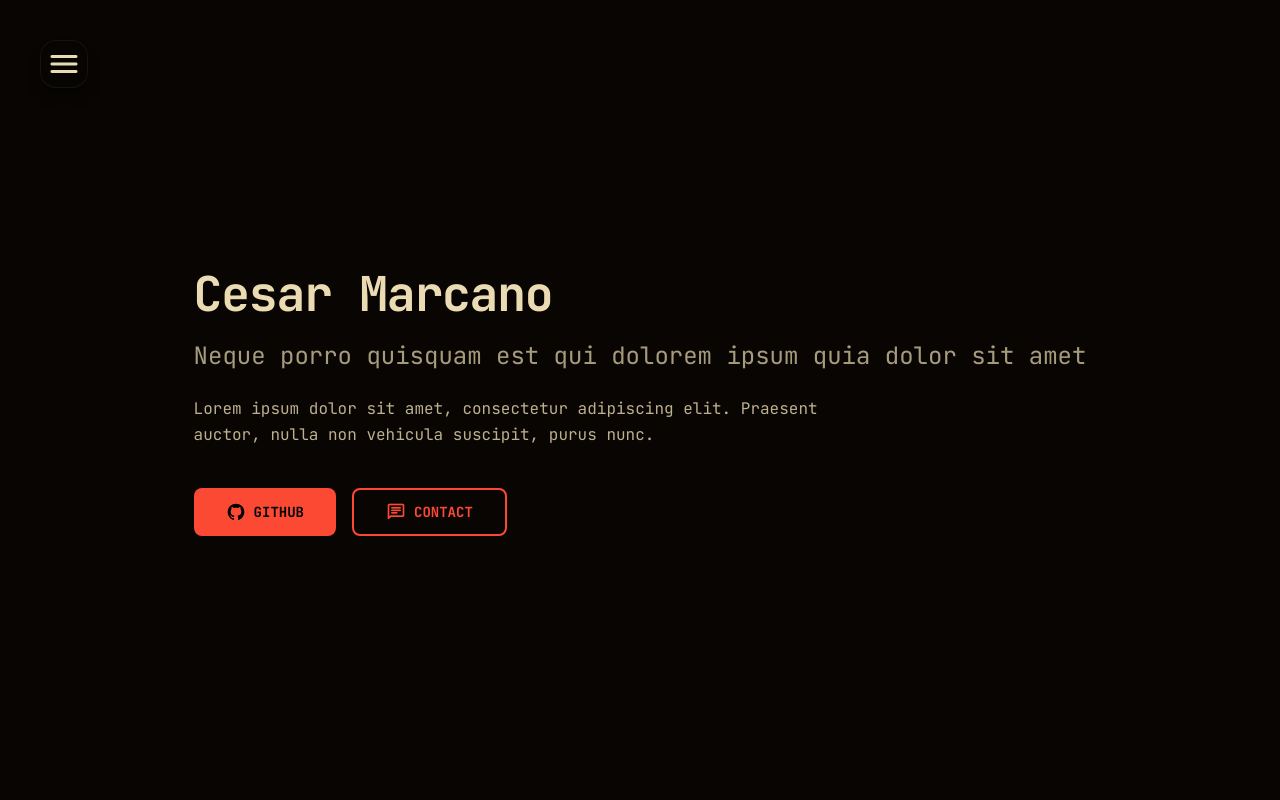
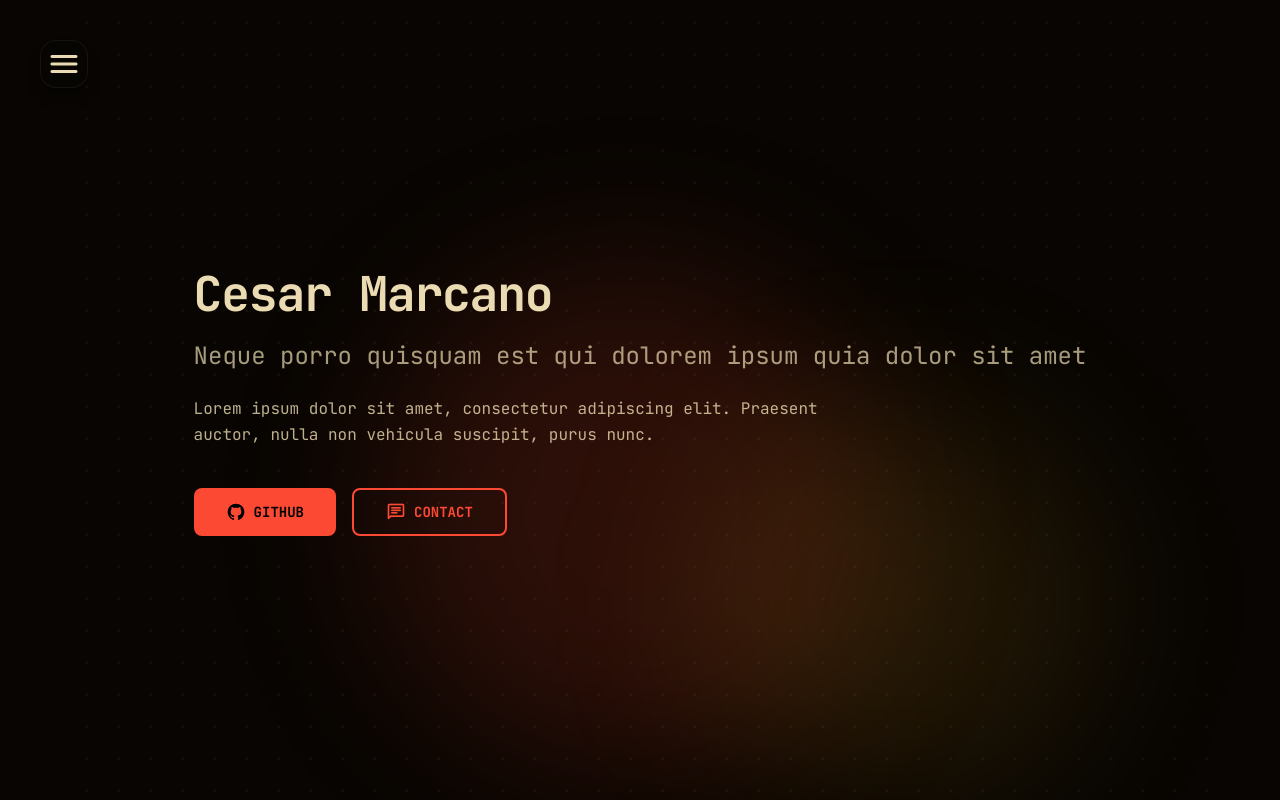
Before and after one commit to SirCesarium/portfolio, a Next.js app: page / in a window 1280 px wide. Shown: the top 800 px of the page. Built offline with nearby package versions, Linux system fonts and the light colour scheme.

Commit message:
feat: add grid overlay and spotlight orbs to hero section

```diff
--- a/app/page.tsx
+++ b/app/page.tsx
@@ -14,13 +14,19 @@ export default function Home() {
   return (
     <main className="flex flex-1 flex-col items-center px-6 sm:px-16">
       <NavigationDrawer items={navItems} />
-      <header id="home" className="flex w-full h-screen flex-col items-center justify-center">
-        <div>
+      <header
+        id="home"
+        className="relative flex w-full h-screen flex-col items-center justify-center"
+      >
+        <div className="hero-grid pointer-events-none absolute inset-0" />
+        <div className="hero-spotlight hero-spotlight--primary" />
+        <div className="hero-spotlight hero-spotlight--secondary" />
+        <div className="relative z-10">
           <Typography variant="h1">Cesar Marcano</Typography>
 
-        <Typography variant="lead" className="mt-4">
-          Neque porro quisquam est qui dolorem ipsum quia dolor sit amet
-        </Typography>
+          <Typography variant="lead" className="mt-4">
+            Neque porro quisquam est qui dolorem ipsum quia dolor sit amet
+          </Typography>
 
           <Typography variant="body" className="mt-6 max-w-2xl text-text/70">
             Lorem ipsum dolor sit amet, consectetur adipiscing elit. Praesent
@@ -28,8 +34,14 @@ export default function Home() {
           </Typography>
 
           <div className="mt-10 flex flex-col gap-4 sm:flex-row">
-            <Button href="#" icon={<Github />}>GITHUB</Button>
-            <Button variant="outline" href="#" icon={<span className="icon">message</span>}>
+            <Button href="#" icon={<Github />}>
+              GITHUB
+            </Button>
+            <Button
+              variant="outline"
+              href="#"
+              icon={<span className="icon">message</span>}
+            >
               CONTACT
             </Button>
           </div>
```
